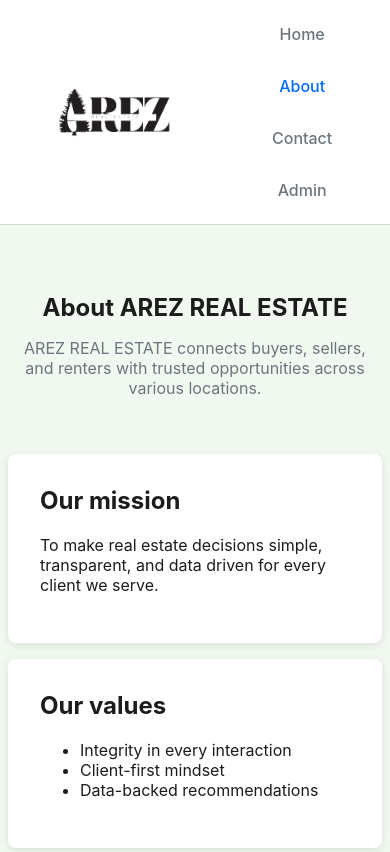
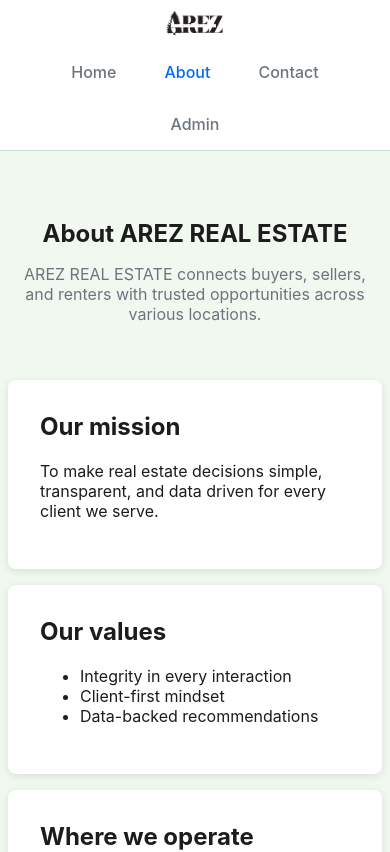
Before and after one commit to legendfiras/arez, a Next.js app: page /arez/about in a window 390 px wide. Shown: the top 852 px of the page. Built offline with nearby package versions, Linux system fonts and the light colour scheme.

Commit message:
Improve mobile navbar layout and logo sizing

```diff
--- a/src/styles/globals.css
+++ b/src/styles/globals.css
@@ -694,7 +694,7 @@ body {
     gap: 1rem;
   }
 
-  .hero-content h1 {
+  .content-hero h1 {
     font-size: 2rem;
   }
 
@@ -742,16 +742,38 @@ body {
     flex-direction: column;
     gap: 1rem;
     padding: 1rem;
+    align-items: center;
+  }
+
+  .nav-inner-full {
+    flex-direction: column;
+    gap: 1rem;
+    padding: 1rem;
+    align-items: center;
+  }
+
+  .nav-logo-container {
+    display: flex;
+    justify-content: center;
+    width: 100%;
   }
 
   .nav-links {
     gap: 1rem;
     flex-wrap: wrap;
     justify-content: center;
+    margin-left: 0;
+    width: 100%;
+    text-align: center;
   }
 
   .nav-link {
     padding: 0.5rem 1rem;
+  }
+
+  .nav-logo-image {
+    height: 40px;
+    width: auto;
   }
 
   .hero {
@@ -866,6 +888,15 @@ body {
     padding: 0.5rem;
   }
 
+  .nav-inner-full {
+    padding: 0.5rem;
+  }
+
+  .nav-logo-image {
+    height: 30px;
+    width: auto;
+  }
+
   .hero {
     height: 350px;
   }
```
